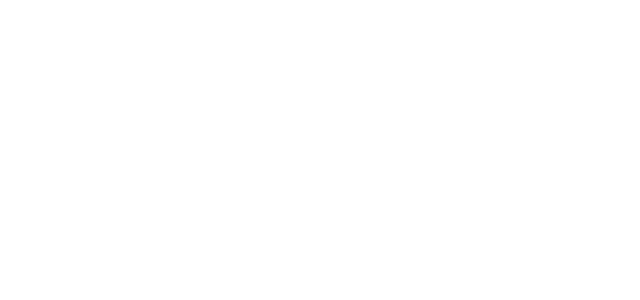
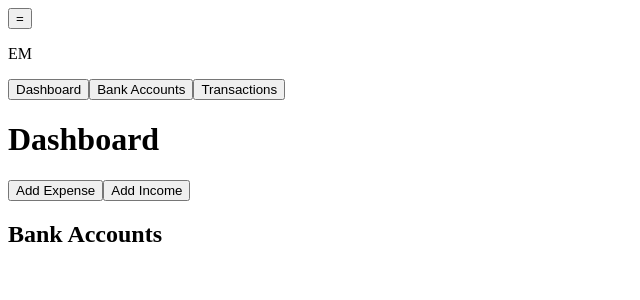
Before and after one commit to Alejandra-Villalobos/expenses-manager, a React (Create React App) app in the folder expenses-frontend/: page /home in a window 1280 px wide. Before the commit this address had no page. Shown: the top 300 px of the page, without its empty margins (0-640 px from the left). Built offline with nearby package versions, Linux system fonts and the light colour scheme.

Commit message:
Added: Home sections

```diff
--- a/expenses-frontend/src/index.js
+++ b/expenses-frontend/src/index.js
@@ -5,6 +5,7 @@
 import App from './App';
 import Layout from './pages/Layout';
 import Auth from './pages/Auth';
+import Home from './pages/Home';
 
 const root = ReactDOM.createRoot(document.getElementById('root'));
 root.render(
@@ -12,6 +13,7 @@
     <Routes>
       <Route path='/' element={<Layout/>}>
         <Route index element={<Auth/>}/>
+        <Route path='/home' element={<Home/>}/>
       </Route>
     </Routes>
   </BrowserRouter>
--- a/expenses-frontend/src/pages/Auth.js
+++ b/expenses-frontend/src/pages/Auth.js
@@ -1,5 +1,7 @@
 import React from 'react'
 import { useState } from 'react'
+import { Outlet, Link } from "react-router-dom"
+
 
 const Login = () => {
     const [formValues, setFormValues] = useState([]);
@@ -45,6 +47,7 @@
     }
 
     return (
+        <>
         <div className="login-page">
             {showLoginForm &&
             <>
@@ -65,7 +68,7 @@
                         value={formValues.userPass || ""}
                         onChange={handeFormChange}/>
                 </label>
-                <input type="submit"/>
+                <Link to={'/home'}><input type="submit" value="Iniciar Sesión"/></Link>
             </form>
             <button onClick={onShowRegForm}>No tienes cuenta?</button>
             </>}
@@ -97,11 +100,13 @@
                         value={formRegValues.userPass || ""}
                         onChange={handeFormRegChange}/>
                 </label>
-                <input type="submit"/>
+                <Link to={'/home'}><input type="submit" value="Registrarse"/></Link>
             </form>
-            <button onClick={onShowLoginForm}>Iniciar sesión</button>
+            <button onClick={onShowLoginForm}>Ya tienes cuenta?</button>
             </>}
         </div>
+        <Outlet/>
+        </>
     );
 }
 
--- a/expenses-frontend/src/pages/Home.js
+++ b/expenses-frontend/src/pages/Home.js
@@ -2,7 +2,27 @@
 
 const Home = () => {
   return (
-    <div>Home</div>
+    <>
+    <nav>
+      <button>=</button>
+      <p>EM</p>
+    </nav>
+    <div>
+      <button>Dashboard</button>
+      <button>Bank Accounts</button>
+      <button>Transactions</button>
+    </div>
+    <div>
+      <h1>Dashboard</h1>
+      <section>
+        <button>Add Expense</button>
+        <button>Add Income</button>
+      </section>
+      <section>
+        <h2>Bank Accounts</h2>
+      </section>
+    </div>
+    </>
   )
 }
 
```
